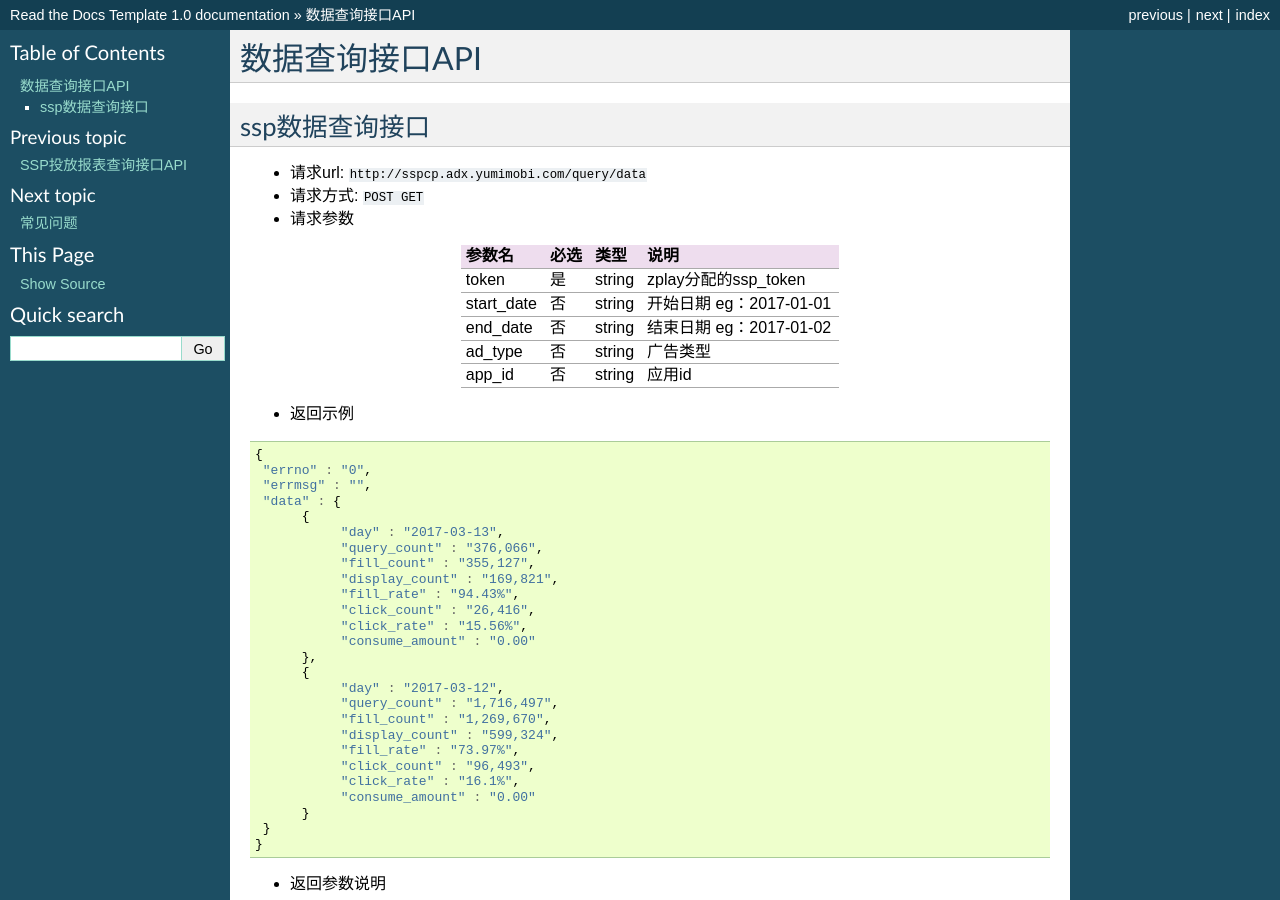
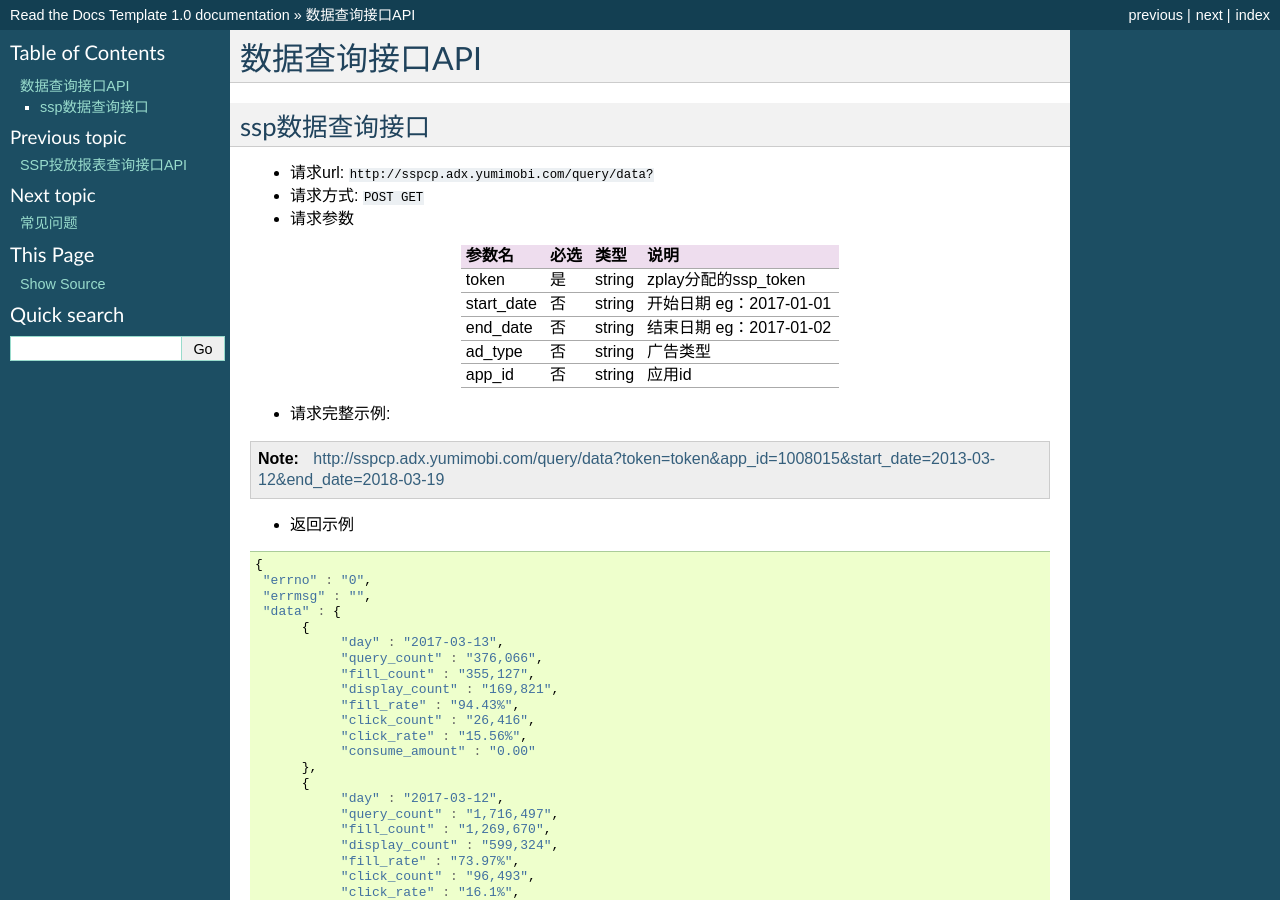
Before and after one commit to yumimobi/adx_ssp_doc, a Sphinx documentation site: the page built from docs/t-interface.rst, in a window 1280 px wide and 900 px high. Built offline with Sphinx 7.4.7, drawn with Linux system fonts in a browser that asks for light colours.

Commit message:
修复路径问题、增加url示例

```diff
--- a/docs/t-interface.rst
+++ b/docs/t-interface.rst
@@ -4,7 +4,7 @@
 ssp数据查询接口
 ----------------
 
-* 请求url: ``http://sspcp.adx.yumimobi.com/query/data``
+* 请求url: ``http://sspcp.adx.yumimobi.com/query/data?``
 
 * 请求方式: ``POST GET``
 
@@ -23,6 +23,9 @@ ssp数据查询接口
 +---------------+----------+---------+--------------------------+
 | app_id        | 否       | string  | 应用id                   |
 +---------------+----------+---------+--------------------------+
+
+* 请求完整示例:
+.. note:: http://sspcp.adx.yumimobi.com/query/data?token=token&app_id=1008015&start_date=2013-03-12&end_date=2018-03-19
 
 * 返回示例
 
```
